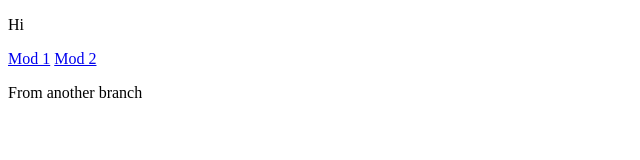
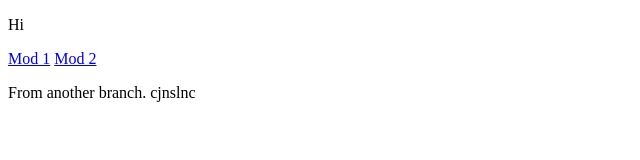
Before and after one commit to TanhaR31/PH-Mod, a plain HTML site: page index.html in a window 1280 px wide. Shown: the full height of the page, 0-640 px from the left. Drawn offline with Linux system fonts and the light colour scheme.

Commit message:
Update index.html

```diff
--- a/index.html
+++ b/index.html
@@ -10,6 +10,6 @@
     <p>Hi</p>
     <a href="Mod1.html">Mod 1</a>
     <a href="Mod2.html">Mod 2</a>
-    <p>From another branch</p>
+    <p>From another branch. cjnslnc</p>
 </body>
 </html>
```
